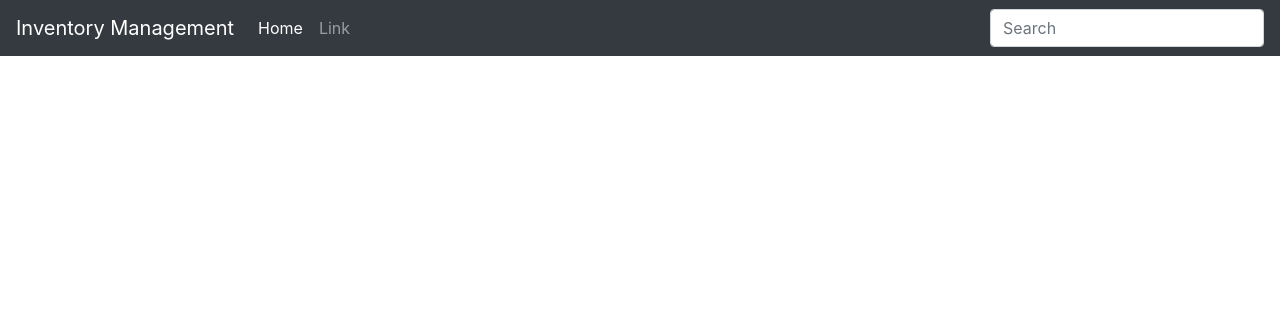
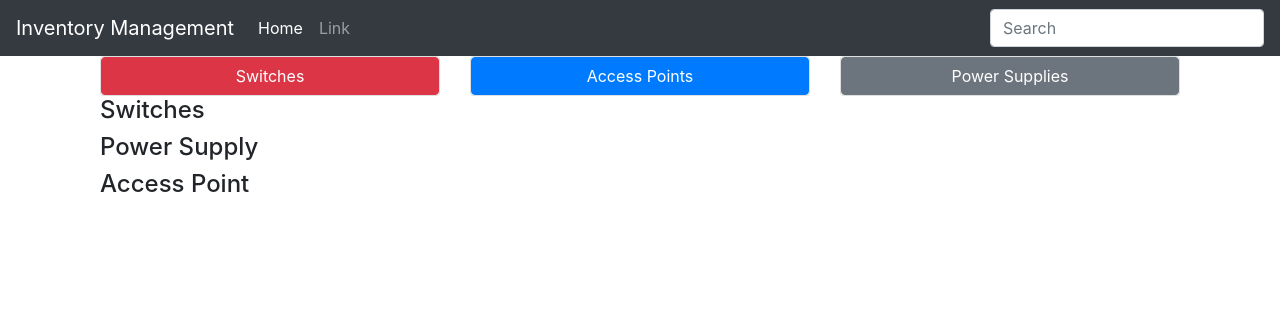
Before and after one commit to ea777/stock, a Django app: page / in a window 1280 px wide. Shown: the top 316 px of the page. Run offline with Django 3.2, Linux system fonts and the light colour scheme; data that the repository does not hold is empty; some libraries are stand-ins or nearby versions.

Commit message:
Updating files

```diff
--- a/stockmgt/stock/static/bootstrap-4.3.1-dist/css/style.css
+++ b/stockmgt/stock/static/bootstrap-4.3.1-dist/css/style.css
@@ -0,0 +1,3 @@
+    .btn btn-primary btn-lg active{
+  margin: 0 auto;
+  }
--- a/stockmgt/stock/templates/base.html
+++ b/stockmgt/stock/templates/base.html
@@ -19,7 +19,7 @@
 
 <body>
 <nav class="navbar navbar-expand navbar-dark bg-dark">
-      <a class="navbar-brand" href="#">Inventory Management</a>
+      <a class="navbar-brand" href="/">Inventory Management</a>
       <button class="navbar-toggler" type="button" data-toggle="collapse" data-target="#navbarsExample02" aria-controls="navbarsExample02" aria-expanded="false" aria-label="Toggle navigation">
         <span class="navbar-toggler-icon"></span>
       </button>
--- a/stockmgt/stock/templates/index.html
+++ b/stockmgt/stock/templates/index.html
@@ -2,72 +2,41 @@
 
 {%block content%}
 
-<!--<br>-->
+<div class="container-fluid">
 
-<!--<div class="button-group">-->
-
-<!--<a href="{% url 'display_switch' %}" class="btn-primary btn-md" role="button">Switches</a>-->
-<!--<a href="{% url 'add_switch'%}" class="btn-warning btn-sm" role="button">+</a>-->
-
-<!--    <a href="{% url 'display_Ap' %}" class="btn-primary btn-md" role="button">Ap</a>-->
-<!--<a href="{% url 'add_ap'%}" class="btn-warning btn-sm" role="button">+</a>-->
-
-
-<!--    <a href="{% url 'display_PowerSupply' %}" class="btn-primary btn-md" role="button">PowerSupply</a>-->
-<!--<a href="{% url 'add_power_supply'%}" class="btn-warning btn-sm" role="button">+</a>-->
-
-
-<!--</div>-->
-
-<!--<br>-->
-
-<!--<h4>Currently Viewing {{ header }}</h4>-->
-
-<!--<table class="table table-hover">-->
-<!--    <thead>-->
-<!--    <tr>-->
-<!--        <th>id</th>-->
-<!--        <th>Model</th>-->
-<!--        <th>Price</th>-->
-<!--        <th>Status</th>-->
-<!--        <th>Issues</th>-->
-
-
-<!--    </tr>-->
-<!--    </thead>-->
-
-<!--    <tbody>-->
-
-<!--    {%for item in context.items %}-->
-<!--    <tr>-->
-<!--        <td>{{ item.pk}} </td>-->
-<!--        <td>{{ item.type}} </td>-->
-<!--        <td>{{ item.model}} </td>-->
-<!--        <td>{{ item.status}} </td>-->
-<!--        <td>{{ item.issues}} </td>-->
-<!--        {%if header|lower == "Switch" %}-->
-<!--        <td>-->
-<!--            <a href="{url 'edit_switch'item.pk}" class="btn btn-warning btn-sm" role="button">Edit</a>-->
-<!--             <a href="{url 'delete_switch'item.pk}" class="btn btn-danger btn-sm" role="button"> x</a>-->
-<!--        </td>-->
-<!--        {%elif header == "Ap"%}-->
-<!--        <td>-->
-<!--            <a href="{url 'edit_ap'item.pk}" class="btn btn-warning btn-sm" role="button">Edit</a>-->
-<!--            <a href="{url 'delete_ap'item.pk}" class="btn btn-danger btn-sm" role="button"> x</a>-->
-<!--        </td>-->
-<!--        {%else%}-->
-<!--        <td>-->
-<!--            <a href="{url 'edit_power_supply'item.pk}" class="btn btn-warning btn-sm" role="button">Edit</a>-->
-<!--            <a href="{url 'delete_power_suppply'item.pk}" class="btn btn-danger btn-sm" role="button"> x</a>-->
-<!--        </td>-->
-<!--        {%endif%}-->
+    <div class="card-deck">
+      <div class="card">
 
 
 
-<!--    </tr>-->
-<!--    {% endfor %}-->
+            <a href="/display_switch" class="btn btn-danger" role="button" aria-pressed="true">Switches</a>
 
-<!--    </tbody>-->
+        </div>
 
-<!--</table>-->
+      <div class="card">
+
+      <a href="/display_accesspoint" class="btn btn-primary" role="button" aria-pressed="true">Access Points</a>
+
+        </div>
+
+    <div class="card">
+
+        <a href="/display_powersupply" class="btn btn-secondary" role="button" aria-pressed="true">Power Supplies</a>
+        </div>
+
+    </div>
+
+
+    <h4>Switches</h4>
+    {{response.switches}}
+
+    <h4>Power Supply</h4>
+    {{response.powersupplies}}
+
+    <h4>Access Point</h4>
+    {{response.accesspoints}}
+
+</div>
+
+
 {% endblock %}
--- a/stockmgt/stock/urls.py
+++ b/stockmgt/stock/urls.py
@@ -2,21 +2,27 @@ from django.conf.urls import url
 from .views import *
 from django.conf.urls import url, include
 from django.contrib import admin
+from django.urls import path
+from . import views
 admin.autodiscover()
 urlpatterns = [
 
-    url("", index, name='index'),
-    url(r'^admin/', admin.site.urls),
+    url(r'^$', views.index, name='index'),
 
 
 
-    url("display_switch/", display_switch, name='display_switch'),
-    url(r"^display_Ap$", display_Ap, name='display_Ap'),
-    url(r"^display_PowerSupply$", display_PowerSupply, name='display_PowerSupply'),
 
-url(r"^add_switch$", add_switch, name='add_switch'),
-url(r"^add_ap$", add_ap, name='add_ap'),
-url(r"^add_power_supply$", add_power_supply, name='add_power_supply'),
+
+    path('display_switch', views.display_switch, name='display_switch'),
+    path('display_accesspoint', views.display_Ap, name='display_accesspoint'),
+    path('display_powersupply', views.display_PowerSupply, name='display_powersupply'),
+
+    # url(r"^display_ap/$", display_Ap, name='display_Ap'),
+    # url(r"^display_powersupply/$", display_PowerSupply, name='display_PowerSupply'),
+
+# url(r"^add_switch$", add_switch, name='add_switch'),
+# url(r"^add_ap$", add_ap, name='add_ap'),
+# url(r"^add_power_supply$", add_power_supply, name='add_power_supply'),
 
 # url(r"^edit_switch/(?P<pk>\d+$", edit_switch, name='edit_switch'),
 # url(r"^edit_ap/(?P<pk>\d+$", edit_ap, name='edit_ap'),
--- a/stockmgt/stock/views.py
+++ b/stockmgt/stock/views.py
@@ -6,7 +6,18 @@ from .forms import *
 
 
 def index(request):
-    return render(request, 'index.html')
+    import requests
+    switches = requests.get("https://uccitstock.herokuapp.com/switch").json()
+    accesspoints = requests.get("https://uccitstock.herokuapp.com/accesspoint").json()
+    powersupplies = requests.get("https://uccitstock.herokuapp.com/powersupply").json()
+
+    print(switches)
+
+    response={"switches":switches,
+              "accesspoints":accesspoints,
+              "powersupplies":powersupplies}
+
+    return render(request, 'index.html',{"response":response})
 
 
 def display_switch(request):
@@ -14,6 +25,7 @@ def display_switch(request):
 
 
 def display_Ap(request):
+
     items = Ap.objects.all()
     context = {
         'items': items,
@@ -21,7 +33,7 @@ def display_Ap(request):
 
     }
 
-    return render(request, 'index.html', context)
+    return render(request, 'display_ap.html')
 
 
 def display_PowerSupply(request):
@@ -32,7 +44,7 @@ def display_PowerSupply(request):
 
     }
 
-    return render(request, 'index.html', context)
+    return render(request, 'display_powersupply.html')
 
 def add_device(request, cls):
     if request.method =='POST':
--- a/stockmgt/stockmgt/urls.py
+++ b/stockmgt/stockmgt/urls.py
@@ -21,7 +21,7 @@ from django.urls import path, include
 
 
 urlpatterns = [
+    path('',include('stock.urls')),
     path('admin/', admin.site.urls),
-    path('', include('stock.urls')),
 
     ]
```
Also changed, not shown: stockmgt/stock/templates/display_powersupply.html (+6 -10 lines), stockmgt/stock/templates/display_switch.html (+0 -69 lines), stockmgt/stock/static/bootstrap-4.3.1-dist/css/bootstrap.css.
